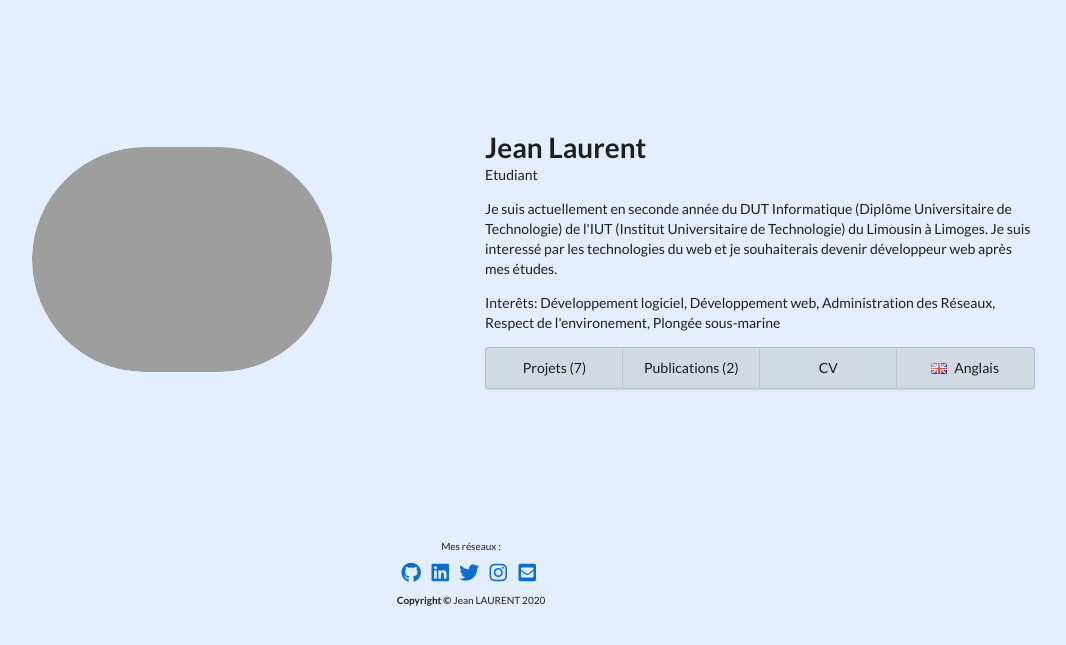
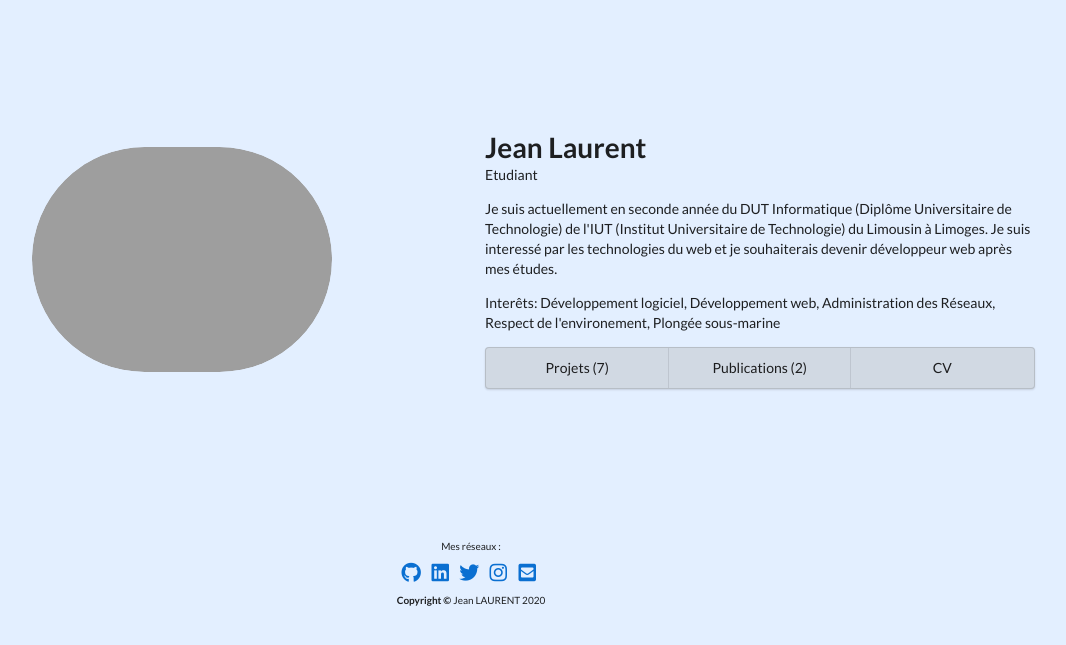
Before and after one commit to jeanlrnt/Portfolio_FR, a Jekyll site: the page built from index.html, in a window 1280 px wide. Shown: the top 645 px of the page, without its empty margins (169-1235 px from the left). Built offline with Jekyll 4.4.1, drawn with Linux system fonts in a browser that asks for light colours.

Commit message:
removing multilanguage

```diff
--- a/_includes/menubar.html
+++ b/_includes/menubar.html
@@ -19,8 +19,5 @@
     {% endif %}
     <a href="{{ site.baseurl }}/bio" class=" {% if include.active == "bio" %} active {% endif %} item">{{ site.bio-page-label }}</a>
     {% assign page_name = include.active %}
-    <div class="right menu">
-      <a href="https://www.jeanlaurent.me/{{ page_name }}{{ page.link }}" class="item"><i class="flag gb"></i>Anglais</a>
-    </div>
   </div>
 </div>
--- a/_includes/theme-home-page.html
+++ b/_includes/theme-home-page.html
@@ -24,7 +24,7 @@
       {% endfor %}
     </p>
     <div class="centered">
-      <div class="ui stackable four item menu">
+      <div class="ui stackable three item menu">
         {% if num_projects > 0 %}<a href="{{ site.baseurl }}/projects/" class="item">
           {{ site.projects-page-label }} ({{ num_projects }})
         </a>{% endif %}
@@ -32,7 +32,6 @@
           {{ site.essays-page-label }} ({{ num_essays }})
         </a>{% endif %}
         <a class="item" href="{{ site.baseurl }}/bio/">{{ site.bio-page-label }}</a>
-        <a class="item" href="https://www.jeanlaurent.me"><i class="flag gb"></i>Anglais</a>
       </div>
     </div>
   </div>
```
Also changed, not shown: 1 other file.
